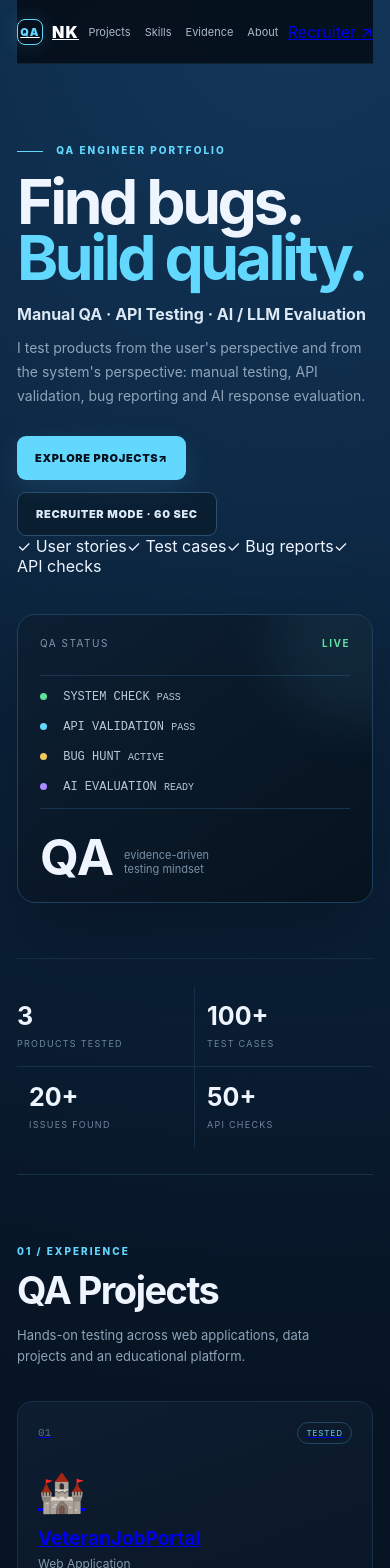
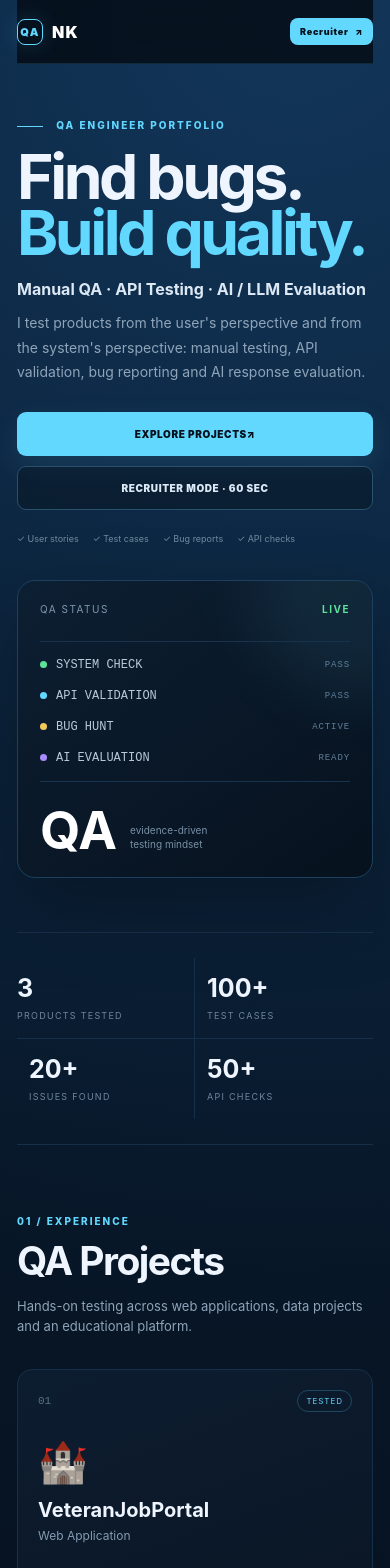
Before and after one commit to natalikazichuk/portfolioQA, a React (Vite) app: page / in a window 390 px wide. Shown: the top 1568 px of the page. Built offline with nearby package versions, Linux system fonts and the light colour scheme.

Commit message:
Optimize portfolio styling and responsive layout

```diff
--- a/src/styles.css
+++ b/src/styles.css
@@ -3,25 +3,99 @@
   color:#eef5ff;background:#050b14;font-synthesis:none;text-rendering:optimizeLegibility;
   --bg:#050b14;--panel:#0a1625;--panel2:#0d1d30;--line:#17304a;--muted:#8fa4b9;--cyan:#62d8ff;--cyan2:#28b7e8;--gold:#f1c85b;
 }
-*{box-sizing:border-box}html{scroll-behavior:smooth}body{margin:0;background:radial-gradient(circle at 75% 0%,#12365a 0,#071525 30%,var(--bg) 62%);min-width:320px}
-body:before{content:"";position:fixed;inset:0;pointer-events:none;opacity:.22;background-image:linear-gradient(rgba(98,216,255,.035) 1px,transparent 1px),linear-gradient(90deg,rgba(98,216,255,.035) 1px,transparent 1px);background-size:48px 48px}
+*{box-sizing:border-box}
+html{scroll-behavior:smooth}
+body{margin:0;background:radial-gradient(circle at 75% 0%,#12365a 0,#071525 30%,var(--bg) 62%);min-width:320px}
+body:before{content:"";position:fixed;inset:0;pointer-events:none;opacity:.18;background-image:linear-gradient(rgba(98,216,255,.035) 1px,transparent 1px),linear-gradient(90deg,rgba(98,216,255,.035) 1px,transparent 1px);background-size:48px 48px}
 .site{width:min(1180px,100%);margin:auto;padding:0 32px;position:relative}
-.topbar{height:76px;display:flex;align-items:center;justify-content:space-between;border-bottom:1px solid rgba(98,216,255,.1);position:sticky;top:0;z-index:20;background:rgba(5,11,20,.84);backdrop-filter:blur(16px)}
-.brand{display:flex;align-items:center;gap:9px;color:#fff;font-size:19px;font-weight:900;letter-spacing:.08em}.brand-mark{display:grid;place-items:center;width:30px;height:30px;border:1px solid var(--cyan);border-radius:8px;color:var(--cyan);font-size:11px;box-shadow:0 0 20px rgba(98,216,255,.15)}
-nav{display:flex;gap:25px}nav a{font-size:13px;color:#a9b9ca;text-decoration:none}nav a:hover{color:#fff}.availability{font-size:10px;letter-spacing:.14em;color:#8ea4b8;display:flex;align-items:center;gap:7px}.availability i{width:7px;height:7px;border-radius:50%;background:#5de29a;box-shadow:0 0 10px #5de29a}
-.hero{min-height:calc(100vh - 76px);display:grid;grid-template-columns:1.2fr .8fr;align-items:center;gap:70px;padding:70px 0 85px}.eyebrow{font-size:10px;letter-spacing:.2em;color:var(--cyan);font-weight:800}.eyebrow span{display:inline-block;width:26px;height:1px;background:var(--cyan);vertical-align:middle;margin-right:9px}.hero h1,.recruiter-page h1{font-size:clamp(58px,8vw,105px);line-height:.9;letter-spacing:-.055em;margin:22px 0}.hero h1 em,.recruiter-page h1 em{font-style:normal;color:var(--cyan)}.hero-lead{font-size:19px;color:#dce8f4;margin:0 0 12px;font-weight:700}.hero-text{max-width:620px;color:var(--muted);font-size:16px;line-height:1.7;margin:0}.actions{display:flex;gap:12px;flex-wrap:wrap;margin-top:28px}.btn{display:inline-flex;align-items:center;justify-content:center;min-height:44px;padding:0 18px;border-radius:9px;font-size:11px;font-weight:900;letter-spacing:.06em;text-decoration:none}.btn-primary{background:var(--cyan);color:#04101b;box-shadow:0 10px 30px rgba(98,216,255,.12)}.btn-ghost{border:1px solid #2b506e;color:#dbe9f6;background:rgba(8,20,33,.5)}
-.hero-panel{background:linear-gradient(145deg,rgba(13,31,50,.94),rgba(7,17,29,.94));border:1px solid #1d405e;border-radius:18px;padding:22px;box-shadow:0 30px 80px rgba(0,0,0,.28);position:relative;overflow:hidden}.hero-panel:after{content:"";position:absolute;width:180px;height:180px;border-radius:50%;background:rgba(98,216,255,.08);filter:blur(25px);right:-80px;top:-70px}.panel-head{display:flex;justify-content:space-between;font-size:10px;letter-spacing:.15em;color:#7f98ae}.panel-head b{color:#5de29a}.terminal{margin:26px 0;border-top:1px solid #18334d;border-bottom:1px solid #18334d;padding:14px 0;display:grid;gap:16px;color:#b9c9d8;font:12px ui-monospace,SFMono-Regular,monospace}.dot{width:7px;height:7px;border-radius:50%;display:inline-block;margin-right:9px}.green{background:#5de29a}.cyan{background:var(--cyan)}.gold{background:var(--gold)}.purple{background:#a98cff}.panel-score{display:flex;align-items:end;gap:10px}.panel-score strong{font-size:50px;line-height:.9}.panel-score span{font-size:11px;color:#7891a7;padding-bottom:4px}
-.metrics{display:grid;grid-template-columns:repeat(4,1fr);border-top:1px solid var(--line);border-bottom:1px solid var(--line);padding:27px 0}.metric{padding:0 24px;border-right:1px solid var(--line)}.metric:first-child{padding-left:0}.metric:last-child{border:0}.metric strong{display:block;font-size:30px}.metric span{font-size:9px;letter-spacing:.14em;color:#70869b}
-.section{padding:100px 0}.section-heading{display:flex;justify-content:space-between;align-items:end;gap:30px;margin-bottom:35px}.section-heading h2,.about-section h2,.evidence-card h2{font-size:clamp(38px,5vw,58px);letter-spacing:-.04em;margin:10px 0 0}.section-heading>p{max-width:340px;color:var(--muted);font-size:13px;line-height:1.6}.project-grid{display:grid;grid-template-columns:repeat(3,1fr);gap:16px}.project-card{min-height:275px;background:linear-gradient(160deg,var(--panel2),var(--panel));border:1px solid var(--line);border-radius:15px;padding:20px;transition:.25s transform,.25s border-color}.project-card:hover{transform:translateY(-5px);border-color:#2f6689}.project-top{display:flex;justify-content:space-between;align-items:center}.project-number{font:11px ui-monospace,monospace;color:#55728b}.status{font-size:8px;letter-spacing:.12em;color:var(--cyan);padding:5px 8px;border:1px solid #214761;border-radius:999px}.project-icon{font-size:38px;margin-top:34px}.project-card h3{margin:12px 0 6px;font-size:19px}.project-card p{margin:0;color:#849bb0;font-size:12px}.project-link{margin-top:34px;color:#6f91aa;font-size:9px;letter-spacing:.14em;font-weight:800}.project-link span{color:var(--cyan);font-size:15px;margin-left:6px}
-.skills-grid{display:grid;grid-template-columns:1fr 1fr;gap:14px}.skill-card{background:rgba(10,22,37,.7);border:1px solid var(--line);border-radius:12px;padding:18px}.skill-head{display:flex;justify-content:space-between;font-size:12px;margin-bottom:12px}.skill-head b{color:var(--cyan);font-size:11px}.bar{height:5px;background:#14283d;border-radius:99px;overflow:hidden}.bar i{display:block;height:100%;background:linear-gradient(90deg,#39bde9,var(--cyan));border-radius:99px}
-.evidence-section{padding-top:10px}.evidence-card{border:1px solid #254762;border-radius:18px;background:linear-gradient(120deg,#0b1c2e,#07121f);padding:42px;position:relative;overflow:hidden}.evidence-card:before{content:"BUG";position:absolute;right:-10px;top:-35px;font-size:150px;font-weight:900;color:rgba(98,216,255,.025)}.evidence-card>p{max-width:800px;color:#afc0cf;line-height:1.7;font-size:15px}.bug-row{display:flex;align-items:center;gap:12px;flex-wrap:wrap;margin-top:28px;font-size:11px;color:#b9c9d7}.severity{color:#ff8f8f;border:1px solid #633b42;padding:6px 9px;border-radius:6px}.verified{color:#5de29a;margin-left:auto}
-.about-section{display:grid;grid-template-columns:1fr 1fr;gap:60px;align-items:start}.about-section>p{color:#9fb1c2;line-height:1.8;font-size:15px;margin:12px 0}
-.recruiter-page{padding:100px 0 120px}.recruiter-page h1{font-size:clamp(55px,8vw,90px)}.recruit-grid{display:grid;grid-template-columns:1.4fr 1fr 1fr;gap:18px;margin-top:70px}.recruit-grid section{padding:25px;border:1px solid var(--line);border-radius:14px;background:var(--panel)}.recruit-grid ul{padding-left:18px;color:#a9bac9;line-height:1.8;font-size:13px}.recruit-grid h2{font-size:25px}.recruit-grid p{color:var(--muted)}.chips{display:flex;flex-wrap:wrap;gap:7px}.chips span{border:1px solid #25445d;border-radius:999px;padding:7px 10px;font-size:10px;color:#c4d3df}
-footer{display:flex;justify-content:space-between;gap:15px;padding:28px 0;color:#60768a;border-top:1px solid var(--line);font-size:10px;letter-spacing:.06em}.skip{position:absolute;left:-999px}.skip:focus{left:10px;top:10px;z-index:50;padding:10px;background:var(--cyan);color:#04101b}
+.topbar{height:72px;display:flex;align-items:center;justify-content:space-between;gap:24px;border-bottom:1px solid rgba(98,216,255,.12);position:sticky;top:0;z-index:20;background:rgba(5,11,20,.82);backdrop-filter:blur(18px)}
+.brand{display:flex;align-items:center;gap:9px;color:#fff;font-size:19px;font-weight:900;letter-spacing:.08em;text-decoration:none;flex-shrink:0}
+.brand-mark{display:grid;place-items:center;width:31px;height:31px;border:1px solid var(--cyan);border-radius:8px;color:var(--cyan);font-size:11px;box-shadow:0 0 20px rgba(98,216,255,.15)}
+nav{display:flex;gap:27px;margin-left:auto}
+nav a{font-size:12px;color:#9eb2c5;text-decoration:none;transition:.2s}
+nav a:hover{color:#fff}
+.header-actions{display:flex;align-items:center;gap:16px;flex-shrink:0}
+.availability{font-size:9px;letter-spacing:.14em;color:#8ea4b8;display:flex;align-items:center;gap:7px}
+.availability i{width:7px;height:7px;border-radius:50%;background:#5de29a;box-shadow:0 0 10px #5de29a}
+.header-cta{font-size:10px;font-weight:900;letter-spacing:.08em;color:#04101b;text-decoration:none;background:var(--cyan);padding:10px 13px;border-radius:8px}
+.header-cta span{margin-left:4px}
+.hero{min-height:calc(100vh - 72px);display:grid;grid-template-columns:1.18fr .82fr;align-items:center;gap:70px;padding:74px 0 82px}
+.eyebrow{font-size:10px;letter-spacing:.2em;color:var(--cyan);font-weight:800}
+.eyebrow span{display:inline-block;width:26px;height:1px;background:var(--cyan);vertical-align:middle;margin-right:9px}
+.hero h1,.recruiter-page h1{font-size:clamp(58px,8vw,104px);line-height:.9;letter-spacing:-.055em;margin:22px 0}
+.hero h1 em,.recruiter-page h1 em{font-style:normal;color:var(--cyan)}
+.hero-lead{font-size:18px;color:#dce8f4;margin:0 0 12px;font-weight:700}
+.hero-text{max-width:650px;color:var(--muted);font-size:15px;line-height:1.75;margin:0}
+.actions{display:flex;gap:10px;flex-wrap:wrap;margin-top:27px}
+.btn{display:inline-flex;align-items:center;justify-content:center;min-height:44px;padding:0 17px;border-radius:9px;font-size:10px;font-weight:900;letter-spacing:.06em;text-decoration:none;transition:.2s transform,.2s border-color,.2s background}
+.btn:hover{transform:translateY(-2px)}
+.btn-primary{background:var(--cyan);color:#04101b;box-shadow:0 10px 30px rgba(98,216,255,.12)}
+.btn-ghost{border:1px solid #2b506e;color:#dbe9f6;background:rgba(8,20,33,.5)}
+.btn-ghost:hover{border-color:#477b9f}
+.hero-proof{display:flex;gap:16px;flex-wrap:wrap;margin-top:23px;color:#718aa0;font-size:10px}
+.hero-proof span{white-space:nowrap}
+.hero-panel{background:linear-gradient(145deg,rgba(13,31,50,.96),rgba(7,17,29,.96));border:1px solid #1d405e;border-radius:18px;padding:22px;box-shadow:0 30px 80px rgba(0,0,0,.28);position:relative;overflow:hidden}
+.panel-glow{position:absolute;width:220px;height:220px;border-radius:50%;background:rgba(98,216,255,.08);filter:blur(30px);right:-100px;top:-100px}
+.panel-head{display:flex;justify-content:space-between;font-size:10px;letter-spacing:.15em;color:#7f98ae;position:relative}
+.panel-head b{color:#5de29a}
+.terminal{margin:26px 0;border-top:1px solid #18334d;border-bottom:1px solid #18334d;padding:16px 0;display:grid;gap:17px;color:#b9c9d8;font:12px ui-monospace,SFMono-Regular,monospace;position:relative}
+.terminal div{display:flex;align-items:center}
+.terminal small{margin-left:auto;color:#607f97;font:9px ui-monospace,SFMono-Regular,monospace;letter-spacing:.1em}
+.dot{width:7px;height:7px;border-radius:50%;display:inline-block;margin-right:9px;flex-shrink:0}
+.green{background:#5de29a}.cyan{background:var(--cyan)}.gold{background:var(--gold)}.purple{background:#a98cff}
+.panel-score{display:flex;align-items:end;gap:13px;position:relative}
+.panel-score strong{font-size:52px;line-height:.9;color:#fff}
+.panel-score span{font-size:10px;color:#7891a7;padding-bottom:3px;line-height:1.45}
+.metrics{display:grid;grid-template-columns:repeat(4,1fr);border-top:1px solid var(--line);border-bottom:1px solid var(--line);padding:25px 0}
+.metric{padding:0 24px;border-right:1px solid var(--line)}
+.metric:first-child{padding-left:0}.metric:last-child{border:0}
+.metric strong{display:block;font-size:29px}.metric span{font-size:9px;letter-spacing:.14em;color:#70869b}
+.section{padding:96px 0}
+.section-heading{display:flex;justify-content:space-between;align-items:end;gap:30px;margin-bottom:32px}
+.section-heading h2,.about-section h2,.evidence-card h2,.contact-strip h2{font-size:clamp(38px,5vw,58px);letter-spacing:-.04em;margin:10px 0 0}
+.section-heading>p{max-width:360px;color:var(--muted);font-size:13px;line-height:1.6;margin:0}
+.project-grid{display:grid;grid-template-columns:repeat(3,1fr);gap:15px}
+.project-card{min-height:290px;display:flex;flex-direction:column;background:linear-gradient(160deg,var(--panel2),var(--panel));border:1px solid var(--line);border-radius:15px;padding:20px;color:inherit;text-decoration:none;transition:.25s transform,.25s border-color,.25s box-shadow}
+.project-card:hover{transform:translateY(-6px);border-color:#2f6689;box-shadow:0 18px 45px rgba(0,0,0,.22)}
+.project-top{display:flex;justify-content:space-between;align-items:center}
+.project-number{font:11px ui-monospace,monospace;color:#55728b}
+.status{font-size:8px;letter-spacing:.12em;color:var(--cyan);padding:5px 8px;border:1px solid #214761;border-radius:999px}
+.project-icon{font-size:40px;margin-top:38px;filter:saturate(.9)}
+.project-content{margin-top:auto}.project-card h3{margin:12px 0 6px;font-size:20px}.project-card p{margin:0;color:#849bb0;font-size:12px}
+.project-link{margin-top:27px;color:#6f91aa;font-size:9px;letter-spacing:.14em;font-weight:800}.project-link span{color:var(--cyan);font-size:15px;margin-left:6px}
+.skills-grid{display:grid;grid-template-columns:1fr 1fr;gap:13px}
+.skill-card{background:rgba(10,22,37,.7);border:1px solid var(--line);border-radius:12px;padding:18px}
+.skill-head{display:flex;justify-content:space-between;font-size:12px;margin-bottom:12px}.skill-head b{color:var(--cyan);font-size:11px}
+.bar{height:5px;background:#14283d;border-radius:99px;overflow:hidden}.bar i{display:block;height:100%;background:linear-gradient(90deg,#39bde9,var(--cyan));border-radius:99px}
+.evidence-section{padding-top:5px}
+.evidence-card{min-height:300px;display:flex;align-items:center;justify-content:space-between;gap:40px;border:1px solid #254762;border-radius:18px;background:linear-gradient(120deg,#0b1c2e,#07121f);padding:42px;position:relative;overflow:hidden}
+.evidence-copy{position:relative;z-index:1}.evidence-card h2{max-width:690px}.evidence-card>div p{max-width:800px;color:#afc0cf;line-height:1.7;font-size:15px}
+.bug-row{display:flex;align-items:center;gap:12px;flex-wrap:wrap;margin-top:28px;font-size:11px;color:#b9c9d7}
+.severity{color:#ff8f8f;border:1px solid #633b42;padding:6px 9px;border-radius:6px}.verified{color:#5de29a;margin-left:auto}
+.bug-mark{font-size:58px;line-height:.82;font-weight:950;letter-spacing:-.06em;color:rgba(98,216,255,.07);text-align:right;flex-shrink:0;transform:rotate(-8deg)}
+.about-section{display:grid;grid-template-columns:1fr 1fr;gap:65px;align-items:start}
+.about-section>div>p,.about-section>p{color:#9fb1c2;line-height:1.8;font-size:15px;margin:12px 0}
+.about-points{border-top:1px solid var(--line);margin-top:22px}.about-points>div{display:grid;grid-template-columns:36px 1fr;gap:12px;border-bottom:1px solid var(--line);padding:13px 0}
+.about-points span{font:10px ui-monospace,monospace;color:var(--cyan);padding-top:3px}.about-points p{margin:0;color:#91a7ba;font-size:12px;line-height:1.55}
+.contact-strip{display:flex;align-items:center;justify-content:space-between;gap:30px;border-top:1px solid var(--line);border-bottom:1px solid var(--line);padding:55px 0}
+.contact-strip h2{font-size:clamp(32px,4vw,48px)}
+.recruiter-page{padding:90px 0 115px}.recruiter-page h1{font-size:clamp(55px,8vw,90px)}
+.recruit-grid{display:grid;grid-template-columns:1.4fr 1fr 1fr;gap:15px;margin-top:65px}
+.recruit-grid section{padding:24px;border:1px solid var(--line);border-radius:14px;background:var(--panel)}
+.recruit-grid ul{padding-left:18px;color:#a9bac9;line-height:1.8;font-size:13px}.recruit-grid h2{font-size:24px}.recruit-grid p{color:var(--muted);line-height:1.6}
+.text-link{color:var(--cyan);font-size:11px;font-weight:800;text-decoration:none}.chips{display:flex;flex-wrap:wrap;gap:7px}.chips span{border:1px solid #25445d;border-radius:999px;padding:7px 10px;font-size:10px;color:#c4d3df}
+footer{display:flex;justify-content:space-between;gap:15px;padding:28px 0;color:#60768a;border-top:1px solid var(--line);font-size:10px;letter-spacing:.06em}
+.skip{position:absolute;left:-999px}.skip:focus{left:10px;top:10px;z-index:50;padding:10px;background:var(--cyan);color:#04101b}
 a:focus-visible{outline:2px solid var(--cyan);outline-offset:3px}
 @media(max-width:800px){
-  .site{padding:0 17px}.topbar{height:64px}.availability{display:none}nav{gap:14px;overflow:auto;max-width:75%;white-space:nowrap}nav a{font-size:11px}.brand{font-size:16px}.brand-mark{width:26px;height:26px}
-  .hero{min-height:auto;grid-template-columns:1fr;gap:38px;padding:80px 0 55px}.hero h1{font-size:clamp(53px,16vw,76px);margin:18px 0}.hero-lead{font-size:16px}.hero-text{font-size:14px}.hero-panel{max-width:520px}.metrics{grid-template-columns:1fr 1fr;gap:0}.metric{padding:15px 12px}.metric:nth-child(2){border-right:0}.metric:nth-child(3),.metric:nth-child(4){border-top:1px solid var(--line)}.metric strong{font-size:25px}
-  .section{padding:70px 0}.section-heading{display:block}.section-heading>p{margin-top:12px}.project-grid{grid-template-columns:1fr}.project-card{min-height:220px}.project-icon{margin-top:25px}.skills-grid{grid-template-columns:1fr}.evidence-card{padding:26px}.verified{margin-left:0}.about-section{grid-template-columns:1fr;gap:12px}.recruiter-page{padding:70px 0}.recruit-grid{grid-template-columns:1fr;margin-top:45px}.recruiter-page h1{font-size:clamp(48px,14vw,68px)}footer{flex-direction:column}
+  .site{padding:0 17px}.topbar{height:64px;gap:12px}.availability{display:none}.header-actions{gap:0}nav{gap:15px;max-width:66%;overflow:auto;white-space:nowrap}nav a{font-size:10px}.brand{font-size:16px}.brand-mark{width:26px;height:26px}.header-cta{padding:8px 10px;font-size:9px}
+  .hero{min-height:auto;grid-template-columns:1fr;gap:36px;padding:70px 0 54px}.hero h1{font-size:clamp(53px,16vw,76px);margin:18px 0}.hero-lead{font-size:16px}.hero-text{font-size:14px}.hero-panel{max-width:520px}.hero-proof{gap:10px 14px}
+  .metrics{grid-template-columns:1fr 1fr;gap:0}.metric{padding:15px 12px}.metric:nth-child(2){border-right:0}.metric:nth-child(3),.metric:nth-child(4){border-top:1px solid var(--line)}.metric strong{font-size:25px}
+  .section{padding:70px 0}.section-heading{display:block}.section-heading>p{margin-top:12px}.project-grid{grid-template-columns:1fr}.project-card{min-height:225px}.project-icon{margin-top:25px}.skills-grid{grid-template-columns:1fr}
+  .evidence-card{padding:27px;display:block}.bug-mark{display:none}.evidence-card>div p{font-size:14px}.verified{margin-left:0}.about-section{grid-template-columns:1fr;gap:15px}.contact-strip{display:block;padding:45px 0}.contact-strip .btn{margin-top:18px}
+  .recruiter-page{padding:70px 0}.recruit-grid{grid-template-columns:1fr;margin-top:45px}.recruiter-page h1{font-size:clamp(48px,14vw,68px)}footer{flex-direction:column}
 }
-@media(prefers-reduced-motion:reduce){html{scroll-behavior:auto}.project-card{transition:none}}
+@media(max-width:480px){
+  .topbar{position:relative}.topbar nav{display:none}.header-actions{margin-left:auto}.hero{padding-top:55px}.actions .btn{width:100%}.hero-proof{font-size:9px}.metrics{margin-top:0}.section-heading h2{font-size:39px}.project-card{min-height:215px}.contact-strip h2{font-size:34px}
+}
+@media(prefers-reduced-motion:reduce){html{scroll-behavior:auto}.project-card,.btn{transition:none}}
```
